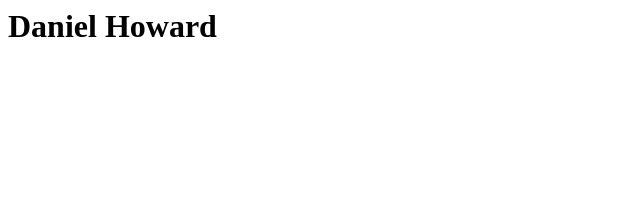
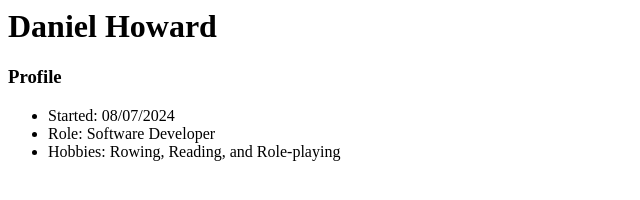
Before and after one commit to howard4284/howard4284.github.io, a plain HTML site: page index.html in a window 1280 px wide. Shown: the whole page, without its empty margins (0-640 px from the left). Drawn offline with Linux system fonts and the light colour scheme.

Commit message:
Updated my profile

```diff
--- a/index.html
+++ b/index.html
@@ -1 +1,7 @@
 <h1>Daniel Howard</h1>
+<h3>Profile</h3>
+<ul>
+    <li>Started: 08/07/2024</li>
+    <li>Role: Software Developer</li>
+    <li>Hobbies: Rowing, Reading, and Role-playing</li>
+</ul>
```
